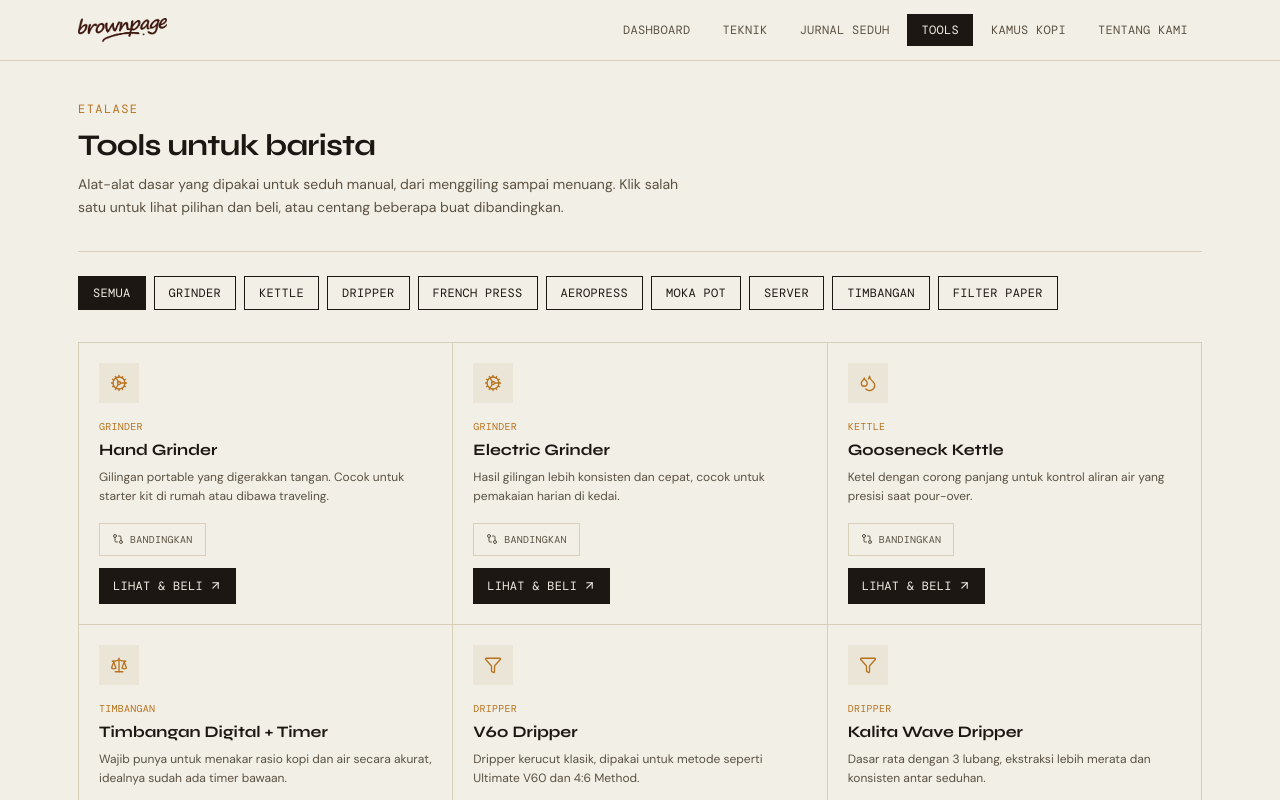
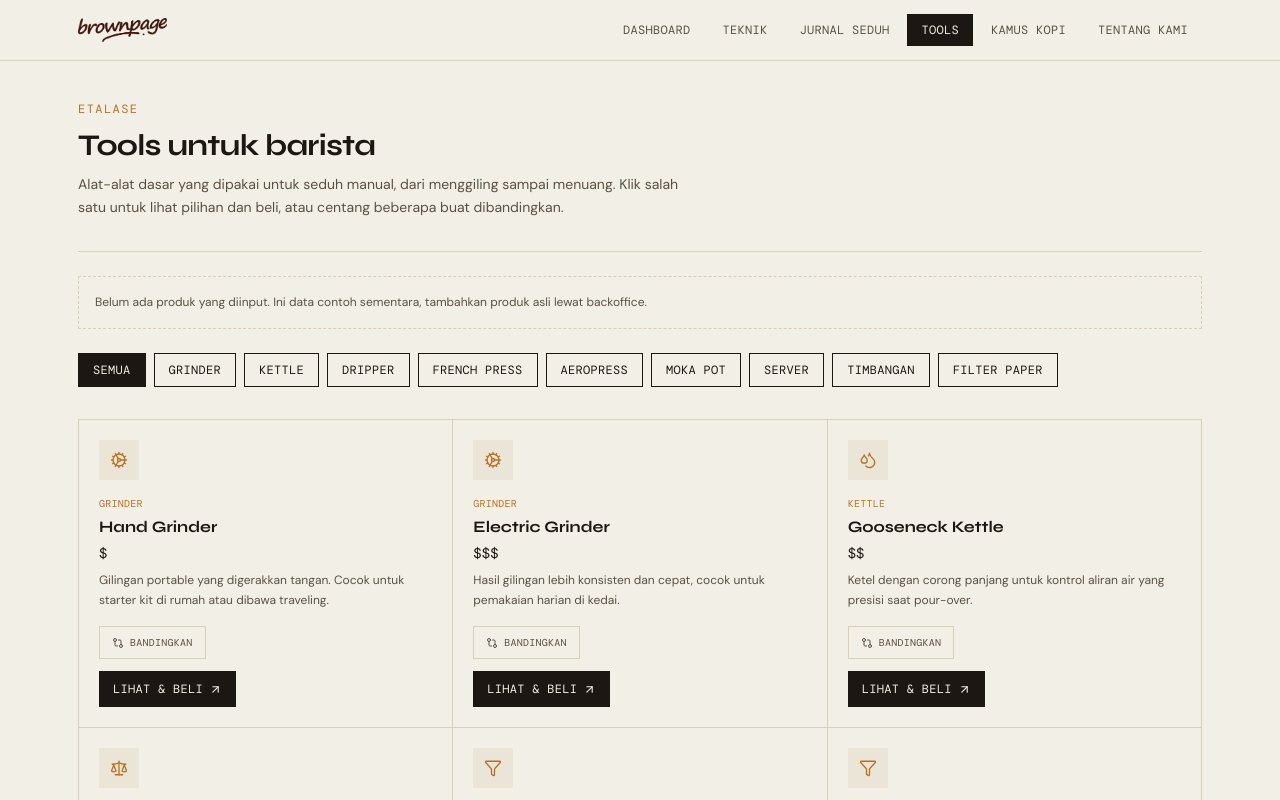
Before and after one commit to qoaltm/brownpage, a React (Vite) app: page /tools in a window 1280 px wide. Shown: the top 800 px of the page. Built offline with nearby package versions, Linux system fonts and the light colour scheme; no server answers; the database is empty.

Commit message:
add admin

```diff
--- a/package.json
+++ b/package.json
@@ -10,6 +10,7 @@
     "preview": "vite preview"
   },
   "dependencies": {
+    "firebase": "^12.16.0",
     "framer-motion": "^12.42.2",
     "html-to-image": "^1.11.13",
     "lucide-react": "^1.24.0",
--- a/src/components/CompareTable.jsx
+++ b/src/components/CompareTable.jsx
@@ -21,12 +21,12 @@ export default function CompareTable({ tools, onRemove, onReset }) {
         <div className="bg-kertas2 p-4 border-b border-r border-garis" />
         {tools.map((t) => (
           <div
-            key={t.key}
+            key={t.id}
             className="bg-kertas2 p-4 border-b border-garis flex items-start justify-between gap-2"
           >
             <span className="font-display font-bold text-sm leading-tight">{t.name}</span>
             <button
-              onClick={() => onRemove(t.key)}
+              onClick={() => onRemove(t.id)}
               aria-label={`Hapus ${t.name} dari perbandingan`}
               className="shrink-0 text-tintasoft hover:text-tinta transition-colors cursor-pointer"
             >
@@ -41,8 +41,8 @@ export default function CompareTable({ tools, onRemove, onReset }) {
               {attr.label}
             </div>
             {tools.map((t) => (
-              <div key={t.key + attr.key} className="p-4 border-b border-garis text-[13px] leading-relaxed">
-                {t[attr.key]}
+              <div key={t.id + attr.key} className="p-4 border-b border-garis text-[13px] leading-relaxed">
+                {t[attr.key] ?? "-"}
               </div>
             ))}
           </Fragment>
--- /dev/null
+++ b/src/hooks/useProducts.js
@@ -0,0 +1,37 @@
+import { useEffect, useState } from "react";
+import { collection, onSnapshot, orderBy, query } from "firebase/firestore";
+import { db, firebaseReady } from "../lib/firebase";
+
+/**
+ * Membaca koleksi "products" dari Firestore secara real-time. Ini murni
+ * read-only, dipakai di situs publik. Menulis/mengubah data produk
+ * dilakukan lewat aplikasi backoffice terpisah (brownpage-admin).
+ *
+ * status bisa berupa: "not-configured" (VITE_FIREBASE_* belum diisi),
+ * "loading", "error", atau "ready".
+ */
+export default function useProducts() {
+  const [products, setProducts] = useState([]);
+  const [status, setStatus] = useState(firebaseReady ? "loading" : "not-configured");
+
+  useEffect(() => {
+    if (!firebaseReady) return;
+
+    const q = query(collection(db, "products"), orderBy("createdAt", "desc"));
+    const unsubscribe = onSnapshot(
+      q,
+      (snapshot) => {
+        setProducts(snapshot.docs.map((doc) => ({ id: doc.id, ...doc.data() })));
+        setStatus("ready");
+      },
+      (err) => {
+        console.error("Gagal memuat produk dari Firestore:", err);
+        setStatus("error");
+      }
+    );
+
+    return unsubscribe;
+  }, []);
+
+  return { products, status };
+}
--- /dev/null
+++ b/src/lib/firebase.js
@@ -0,0 +1,24 @@
+import { initializeApp, getApps } from "firebase/app";
+import { getFirestore } from "firebase/firestore";
+
+// Nilai-nilai ini diisi lewat file .env (lihat .env.example), bukan
+// di-hardcode di sini. Kalau .env belum diisi, firebaseReady akan false
+// dan bagian yang butuh Firebase (ToolsPage) akan menampilkan produk
+// contoh statis alih-alih Firestore yang belum tersambung.
+const firebaseConfig = {
+  apiKey: import.meta.env.VITE_FIREBASE_API_KEY,
+  authDomain: import.meta.env.VITE_FIREBASE_AUTH_DOMAIN,
+  projectId: import.meta.env.VITE_FIREBASE_PROJECT_ID,
+  storageBucket: import.meta.env.VITE_FIREBASE_STORAGE_BUCKET,
+  messagingSenderId: import.meta.env.VITE_FIREBASE_MESSAGING_SENDER_ID,
+  appId: import.meta.env.VITE_FIREBASE_APP_ID,
+};
+
+export const firebaseReady = Boolean(firebaseConfig.apiKey && firebaseConfig.projectId);
+
+let app = null;
+if (firebaseReady && !getApps().length) {
+  app = initializeApp(firebaseConfig);
+}
+
+export const db = firebaseReady ? getFirestore(app) : null;
--- a/src/pages/ToolsPage.jsx
+++ b/src/pages/ToolsPage.jsx
@@ -1,8 +1,9 @@
-import { useState } from "react";
+import { useMemo, useState } from "react";
 import { Cog, Droplets, Scale, Filter, Beaker, Package, FlaskConical, GlassWater, Layers, ArrowUpRight, GitCompare, Check } from "lucide-react";
 import PageHeader from "../components/PageHeader";
 import usePageMeta from "../hooks/usePageMeta";
 import CompareTable from "../components/CompareTable";
+import useProducts from "../hooks/useProducts";
 import { tools, toolCategories } from "../data/tools";
 
 const ICONS = {
@@ -19,6 +20,11 @@ const ICONS = {
 
 const MAX_COMPARE = 3;
 
+// Contoh tampilan dipakai kalau Firebase belum disetel (lihat .env.example)
+// atau koleksi "products" masih kosong, supaya halaman tidak polos blank
+// saat masih tahap setup.
+const DEMO_ITEMS = tools.map((t) => ({ ...t, id: t.key }));
+
 export default function ToolsPage() {
   usePageMeta({
     title: "Tools untuk Barista",
@@ -26,17 +32,26 @@ export default function ToolsPage() {
       "Etalase alat seduh manual dari grinder sampai server, lengkap dengan fitur bandingkan spesifikasi berdampingan.",
     path: "/tools",
   });
+  const { products, status } = useProducts();
   const [activeCategory, setActiveCategory] = useState("Semua");
   const [compareKeys, setCompareKeys] = useState([]);
   const categories = ["Semua", ...toolCategories];
-  const visible = activeCategory === "Semua" ? tools : tools.filter((t) => t.category === activeCategory);
-  const compareTools = tools.filter((t) => compareKeys.includes(t.key));
 
-  function toggleCompare(key) {
+  const items = useMemo(() => {
+    if (status === "not-configured") return DEMO_ITEMS;
+    if (status === "ready" && products.length === 0) return DEMO_ITEMS;
+    return products;
+  }, [status, products]);
+  const usingDemoData = items === DEMO_ITEMS;
+
+  const visible = activeCategory === "Semua" ? items : items.filter((t) => t.category === activeCategory);
+  const compareItems = items.filter((t) => compareKeys.includes(t.id));
+
+  function toggleCompare(id) {
     setCompareKeys((prev) => {
-      if (prev.includes(key)) return prev.filter((k) => k !== key);
+      if (prev.includes(id)) return prev.filter((k) => k !== id);
       if (prev.length >= MAX_COMPARE) return prev;
-      return [...prev, key];
+      return [...prev, id];
     });
   }
 
@@ -47,6 +62,24 @@ export default function ToolsPage() {
         title="Tools untuk barista"
         lede="Alat-alat dasar yang dipakai untuk seduh manual, dari menggiling sampai menuang. Klik salah satu untuk lihat pilihan dan beli, atau centang beberapa buat dibandingkan."
       />
+
+      {status === "not-configured" && (
+        <p className="mt-6 p-4 text-xs leading-relaxed text-tintasoft border border-dashed border-garis">
+          Firebase belum disetel (isi <code className="font-mono">.env</code> berdasarkan{" "}
+          <code className="font-mono">.env.example</code>), jadi ini masih data contoh. Produk asli yang
+          kamu input lewat backoffice akan muncul di sini otomatis begitu sudah tersambung.
+        </p>
+      )}
+      {status === "error" && (
+        <p className="mt-6 p-4 text-xs leading-relaxed text-tintasoft border border-dashed border-garis">
+          Gagal memuat produk dari server. Coba muat ulang halaman ini.
+        </p>
+      )}
+      {status === "ready" && usingDemoData && (
+        <p className="mt-6 p-4 text-xs leading-relaxed text-tintasoft border border-dashed border-garis">
+          Belum ada produk yang diinput. Ini data contoh sementara, tambahkan produk asli lewat backoffice.
+        </p>
+      )}
 
       <div className="flex flex-wrap gap-2 mt-6 mb-8">
         {categories.map((c) => (
@@ -62,26 +95,39 @@ export default function ToolsPage() {
         ))}
       </div>
 
+      {status === "loading" ? (
+        <p className="text-sm text-tintasoft py-10">Memuat produk...</p>
+      ) : (
         <div className="grid grid-cols-1 sm:grid-cols-2 lg:grid-cols-3 gap-px bg-garis border border-garis">
           {visible.map((t) => {
             const Icon = ICONS[t.icon] ?? Package;
-          const isComparing = compareKeys.includes(t.key);
+            const isComparing = compareKeys.includes(t.id);
             const compareDisabled = !isComparing && compareKeys.length >= MAX_COMPARE;
             return (
-            <div key={t.key} className="bg-kertas p-5 flex flex-col">
+              <div key={t.id} className="bg-kertas p-5 flex flex-col">
+                {t.imageUrl ? (
+                  <img
+                    src={t.imageUrl}
+                    alt={t.name}
+                    className="w-full aspect-square object-cover bg-kertas2 mb-4"
+                  />
+                ) : (
                   <div className="w-10 h-10 flex items-center justify-center bg-kertas2 mb-4">
                     <Icon size={18} strokeWidth={1.75} className="text-roastamber" />
                   </div>
+                )}
+
                 <span className="font-mono text-[10px] uppercase tracking-wide text-roastamber block mb-1.5">
                   {t.category}
                 </span>
-              <span className="font-display font-bold text-base block mb-2 leading-tight">{t.name}</span>
-              <p className="text-xs text-tintasoft leading-relaxed mb-4 flex-1">{t.desc}</p>
+                <span className="font-display font-bold text-base block mb-1.5 leading-tight">{t.name}</span>
+                {t.price && <span className="font-mono text-sm text-tinta block mb-2">{t.price}</span>}
+                {t.desc && <p className="text-xs text-tintasoft leading-relaxed mb-4 flex-1">{t.desc}</p>}
 
                 <button
-                onClick={() => toggleCompare(t.key)}
+                  onClick={() => toggleCompare(t.id)}
                   disabled={compareDisabled}
-                className={`inline-flex items-center gap-1.5 font-mono text-[10px] uppercase tracking-wide px-3 py-2 w-fit mb-3 border transition-colors cursor-pointer disabled:opacity-40 disabled:cursor-not-allowed ${
+                  className={`inline-flex items-center gap-1.5 font-mono text-[10px] uppercase tracking-wide px-3 py-2 w-fit mb-3 mt-auto border transition-colors cursor-pointer disabled:opacity-40 disabled:cursor-not-allowed ${
                     isComparing
                       ? "bg-tinta text-kertas border-tinta"
                       : "bg-transparent text-tintasoft border-garis hover:border-tinta hover:text-tinta"
@@ -104,9 +150,10 @@ export default function ToolsPage() {
             );
           })}
         </div>
+      )}
 
       <div className="pb-16">
-        {compareTools.length === 0 ? null : compareTools.length === 1 ? (
+        {compareItems.length === 0 ? null : compareItems.length === 1 ? (
           <div className="mt-8 p-5 border border-dashed border-garis text-sm text-tintasoft">
             Pilih minimal 1 tools lagi (maksimal {MAX_COMPARE}) buat mulai membandingkan.
           </div>
@@ -114,10 +161,10 @@ export default function ToolsPage() {
           <div className="mt-8">
             <div className="flex items-baseline gap-3.5 mb-5">
               <h2 className="font-display font-bold text-xl tracking-tight">Perbandingan tools</h2>
-              <span className="font-mono text-xs text-tintasoft">{compareTools.length}/{MAX_COMPARE}</span>
+              <span className="font-mono text-xs text-tintasoft">{compareItems.length}/{MAX_COMPARE}</span>
             </div>
             <CompareTable
-              tools={compareTools}
+              tools={compareItems}
               onRemove={toggleCompare}
               onReset={() => setCompareKeys([])}
             />
```
Also changed, not shown: src/App.jsx (+16 -9 lines), vercel.json (added), 2 other files (tests, documents, lock files or other folders). Lines whose indentation alone changed are shown as unchanged.
